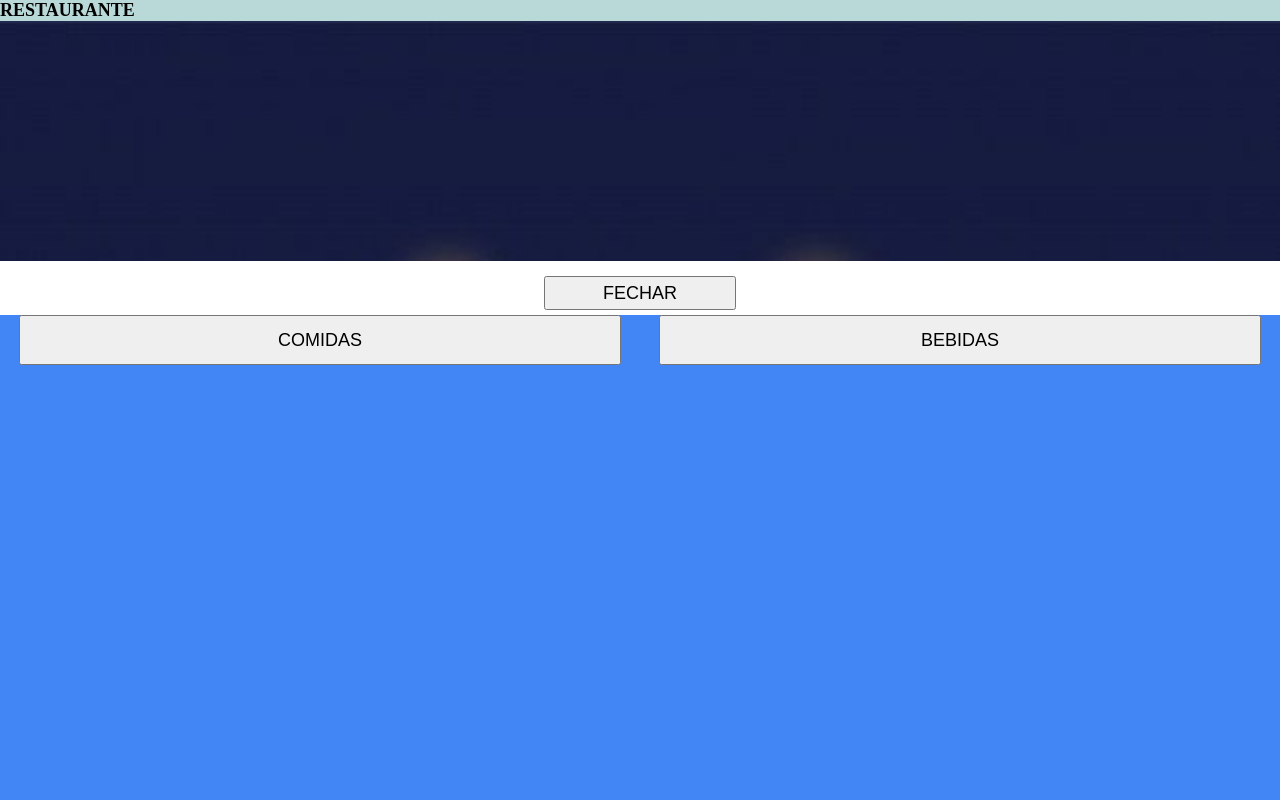
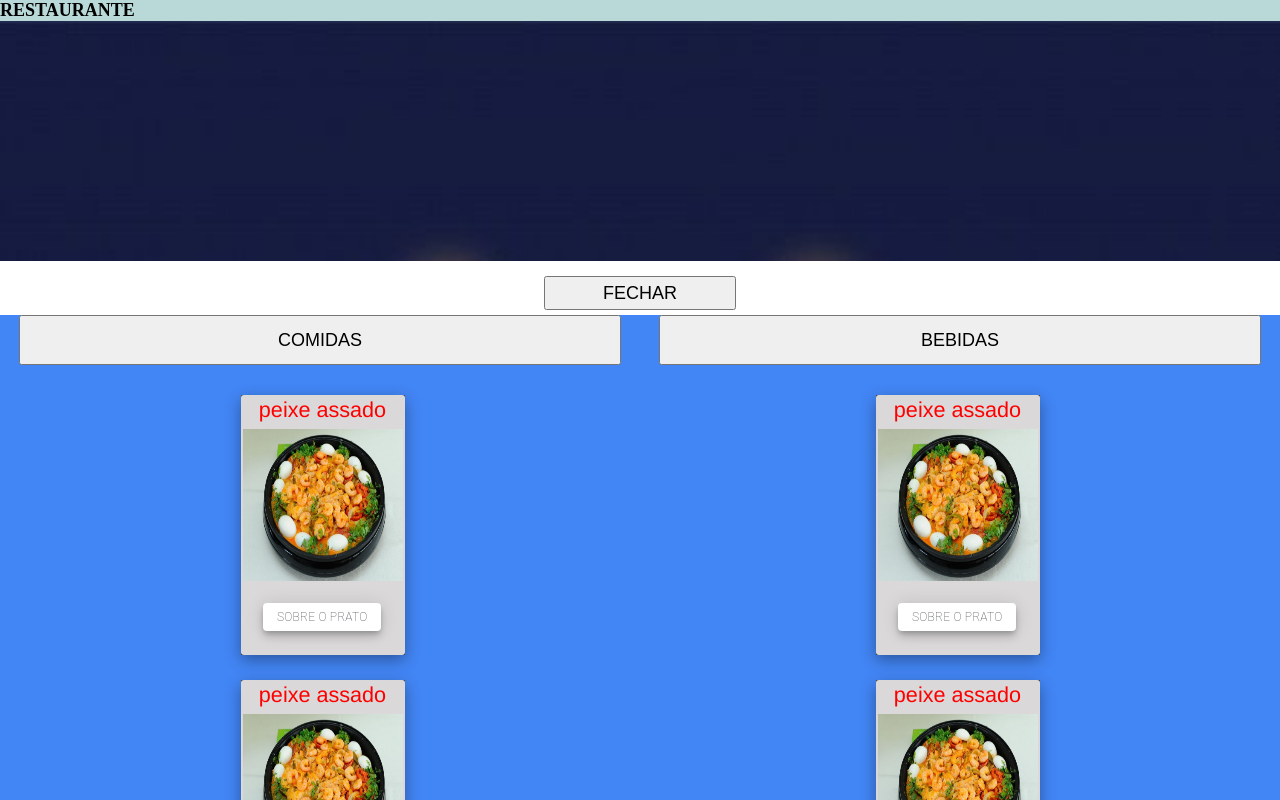
Before and after one commit to Evanjr73/CABANA, a React (Vite) app: page / in a window 1280 px wide. Both pictures are taken after a click on the button "CARDAPIO". Shown: the top 800 px of the page. Built offline with nearby package versions, Linux system fonts and the light colour scheme.

Commit message:
padrão elemnte

```diff
--- a/src/pages/home/cardapio.jsx
+++ b/src/pages/home/cardapio.jsx
@@ -3,9 +3,9 @@ import Comidas from "../../frag/comidas";
 import Bebidas from "../../frag/bebidas";
 
 function Cardapio() {
-    const [bebidas, setBebidas] = useState("none");
+    const [bebidas, setBebidas] = useState("grid");
 
-    const [comidas, setComidas] = useState("none");
+    const [comidas, setComidas] = useState("grid");
     const handleClickComidas = () => {
         setBebidas("none"), setComidas("grid")
         // setComidas(!comidas);
```
